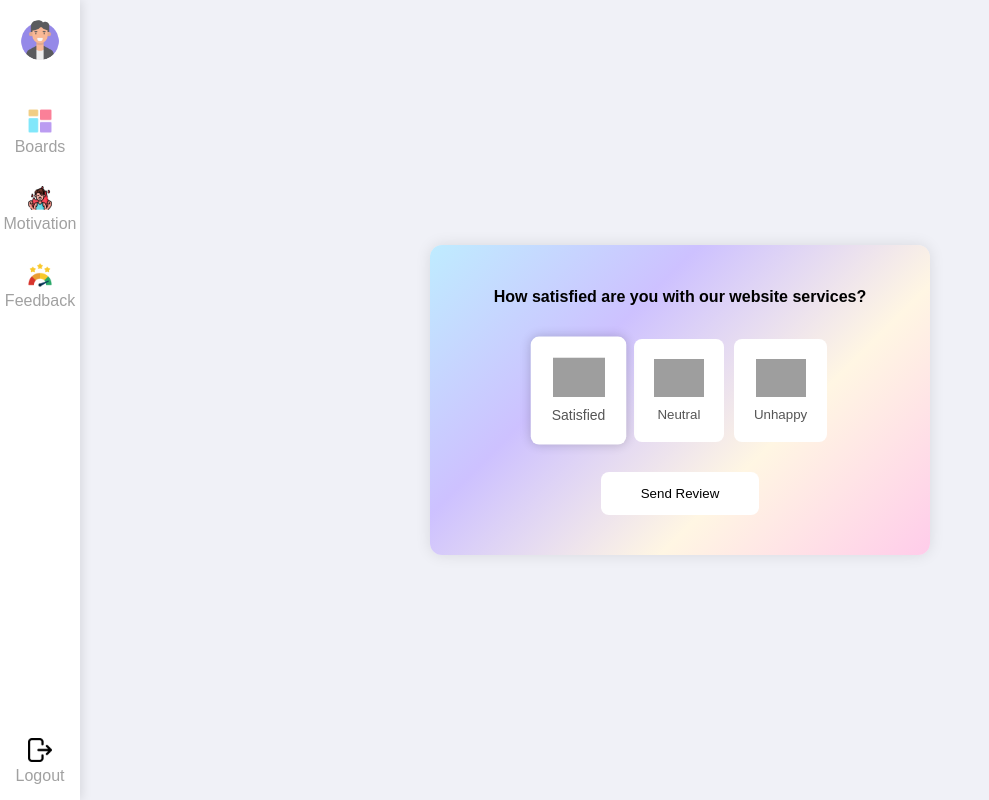
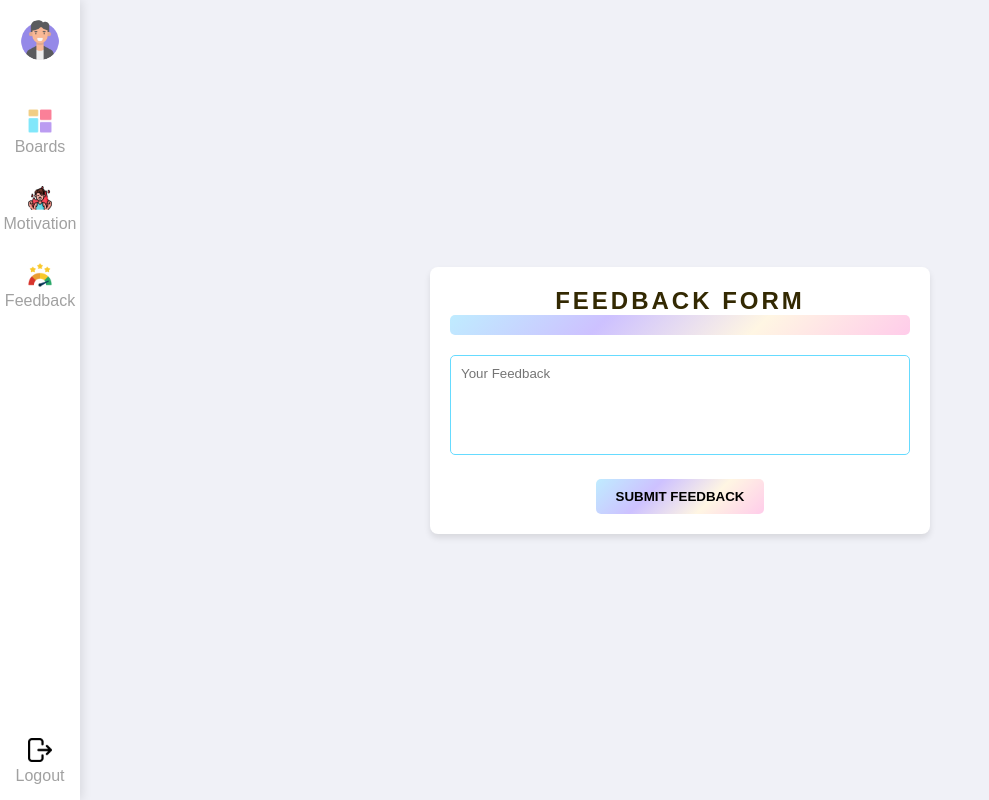
Before and after one commit to Sama-Ahmed-Salem/software-project, a PHP site: page /feedback.php in a window 1280 px wide. Shown: the whole page, without its empty margins (0-989 px from the left). Run offline with PHP 8.4, Linux system fonts and the light colour scheme; a user stored in the database is signed in; some libraries are stand-ins or nearby versions; grey boxes are pictures that could not be loaded.

Commit message:
backend for the feedback page

```diff
--- a/app/db/config.php
+++ b/app/db/config.php
@@ -1,3 +1,13 @@
 <?php
 session_start();
-$conn=mysqli_connect("localhost","root","","reglog");
+$host = 'localhost';  // Database host
+$username = 'root';   // Database username
+$password = '';       // Database password
+$dbname = 'reglog';  // Database name
+
+$conn = new mysqli($host, $username, $password, $dbname);
+
+if ($conn->connect_error) {
+    die("Connection failed: " . $conn->connect_error);
+}
+?>
--- a/app/model/user_class.php
+++ b/app/model/user_class.php
@@ -68,7 +68,30 @@ class User extends Model {
             return "Invalid username.";
         }
     }
+
+    public function submitFeedback($username, $feedback) {
+        if (empty($feedback)) {
+            return "Feedback cannot be empty.";
+        }
+
+        // Insert or update feedback into the database for the specific user
+        $query = "UPDATE tb_user SET feedback = ? WHERE name = ?";
+        $stmt = $this->conn->prepare($query);
+        $stmt->bind_param("ss", $feedback, $username);
+
+        if ($stmt->execute()) {
+
+        } else {
+
+        }
     }
+}
+
+
+
+
+
+
 
 
 ?>
--- a/public/css/feedback.css
+++ /dev/null
@@ -1,99 +0,0 @@
-@import url('https://fonts.googleapis.com/css?family=Montserrat&display=swap');
-
-body {
-  background-color: #BFECFF;
-  font-family: 'Montserrat', sans-serif;
-  display: flex;
-  align-items: center;
-  justify-content: center;
-  height: 100vh;
-  margin: 0;
-}
-
-.panel-container {
-  background: linear-gradient(135deg, #BFECFF, #CDC1FF, #FFF6E3, #FFCCEA);
-  box-shadow: 0 0 15px rgba(0, 0, 0, 0.1);
-  border-radius: 12px;
-  font-size: 100%;
-  display: flex;
-  flex-direction: column;
-  justify-content: center;
-  align-items: center;
-  text-align: center;
-  padding: 40px;
-  width: 90%;
-  max-width: 500px;
-  margin: auto;
-}
-
-.panel-container strong {
-  line-height: 24px;
-}
-
-.ratings-container {
-  display: flex;
-  margin: 30px 0;
-  gap: 10px;
-}
-
-.rating {
-  flex: 1;
-  cursor: pointer;
-  padding: 20px;
-  background-color: #FFFF; /* Light purple rating background */
-  border-radius: 8px;
-  transition: background-color 0.3s ease, transform 0.2s ease;
-  display: flex;
-  flex-direction: column;
-  align-items: center;
-}
-
-.rating:hover {
-  background-color: #FFFFFF; /* White background on hover */
-}
-
-.rating img {
-  width: 50px;
-}
-
-.rating small {
-  color: #555;
-  margin-top: 10px;
-}
-
-.rating.active {
-  background-color: #FFFFFF; /* Light pink active rating background */
-  box-shadow: 0 0 10px rgba(0, 0, 0, 0.2);
-  transform: scale(1.05);
-}
-
-.btn {
-  background-color: #fff; /* Light purple button background */
-  color: black;
-  border: 0;
-  border-radius: 8px;
-  padding: 14px 40px;
-  cursor: pointer;
-  transition: background-color 0.3s ease;
-}
-
-.btn:hover {
-  background-color: #FFFFFF; /* White background on hover */
-  color: black; /* Light purple text on hover */
-}
-
-.btn:focus {
-  outline: none;
-}
-
-.btn:active {
-  transform: scale(0.98);
-}
-
-/* Thank you message styling */
-.thank-you-message {
-  display: none; /* Hidden by default */
-  color: #555;
-  font-size: 1rem;
-  margin-top: 20px;
-}
--- a/public/feedback.php
+++ b/public/feedback.php
@@ -1,51 +1,115 @@
+<?php
+require '../app/db/config.php';
+require '../app/model/user_class.php';
+
+$user = new User($conn);
+
+if (!isset($_SESSION['username'])) {
+  echo "You must be logged in to submit feedback.";  // Send a user-friendly message if not logged in
+  exit;
+}
+
+$username = $_SESSION['username'];  // Get the logged-in user's username
+
+// Check if feedback is set in the POST data
+if (isset($_POST['feedback'])) {
+  $feedback = htmlspecialchars($_POST['feedback'], ENT_QUOTES, 'UTF-8');
+
+  // Call the submitFeedback method, passing the logged-in user's username and feedback
+  $message = $user->submitFeedback($username, $feedback);
+
+  // Return the message or redirect to another page with a success message
+  echo $message;  // You could redirect after this, if needed, or display a success message
+ // Send a message if feedback is empty or not set
+
+}
+?>
 <!DOCTYPE html>
 <html lang="en">
-  <head>
-    <meta charset="UTF-8" />
-    <meta name="viewport" content="width=device-width, initial-scale=1.0" />
-    <link
-      rel="stylesheet"
-      href="https://cdnjs.cloudflare.com/ajax/libs/font-awesome/5.14.0/css/all.min.css"
-      integrity="sha512-1PKOgIY59xJ8Co8+NE6FZ+LOAZKjy+KY8iq0G4B3CyeY6wYHN3yt9PW0XpSriVlkMXe40PTKnXrLnZ9+fkDaog=="
-      crossorigin="anonymous"
-    />
-    <link rel="stylesheet" href="../public/css/feedback.css">
-    <title>Let Us Know Your Feedback</title>
-  </head>
+<head>
+  <meta charset="UTF-8">
+  <meta name="viewport" content="width=device-width, initial-scale=1.0">
+  <title>Feedback Page</title>
+  <style>
+    body {
+      display: flex;
+      background-color: #f0f1f7;
+      margin: 0;
+    }
 
+    .feedback-container {
+      margin: auto;
+      padding: 20px;
+      max-width: 500px;
+      width: 100%;
+      background-color: #ffffff;
+      border-radius: 8px;
+      box-shadow: 0px 4px 6px rgba(0, 0, 0, 0.1);
+    }
 
-  <body>
+    h2 {
+      text-align: center;
+      color: #332902;
+      text-transform: uppercase;
+      letter-spacing: 3px;
+    }
+
+    .input_field {
+      margin: 20px 0;
+    }
+
+    textarea {
+      width: 100%;
+      padding: 10px;
+      border-radius: 5px;
+      border: 1px solid #66dbff;
+      resize: none;
+      height: 100px;
+    }
+
+    .btn {
+      text-align: center;
+    }
+
+    input[type="submit"] {
+      padding: 10px 20px;
+      background: linear-gradient(135deg, #BFECFF, #CDC1FF, #FFF6E3, #FFCCEA);
+      color: black;
+      text-transform: uppercase;
+      font-weight: bold;
+      border: none;
+      border-radius: 5px;
+      cursor: pointer;
+    }
+
+    #error_message {
+      margin-bottom: 20px;
+      background: linear-gradient(135deg, #BFECFF, #CDC1FF, #FFF6E3, #FFCCEA);
+      padding: 10px;
+      text-align: center;
+      font-size: 14px;
+      border-radius: 5px;
+    }
+  </style>
+</head>
+<body>
+  <!-- Include Dashboard -->
   <?php include '../app/views/dashboard.php'; ?>
 
-  <div id="panel" class="panel-container">
-      <strong>How satisfied are you with our website services?</strong>
-      <div class="ratings-container">
-        <div class="rating active">
-          <img
-            src="https://img.icons8.com/external-neu-royyan-wijaya/64/000000/external-emoji-neumojis-smiley-neu-royyan-wijaya-30.png"
-            alt="Satisfied"
-          />
-          <small>Satisfied</small>
-        </div>
-        <div class="rating">
-          <img
-            src="https://img.icons8.com/external-neu-royyan-wijaya/64/000000/external-emoji-neumojis-smiley-neu-royyan-wijaya-3.png"
-            alt="Neutral"
-          />
-          <small>Neutral</small>
-        </div>
-        <div class="rating">
-          <img
-            src="https://img.icons8.com/external-neu-royyan-wijaya/64/000000/external-emoji-neumojis-smiley-neu-royyan-wijaya-17.png"
-            alt="Unhappy"
-          />
-          <small>Unhappy</small>
-        </div>
+  <!-- Feedback Form -->
+  <div class="feedback-container">
+    <h2>Feedback Form</h2>
+    <div id="error_message"></div>
+    <form method="POST" id="feedbackForm" action="">
+      <div class="input_field">
+        <textarea id="feedback"  name="feedback" placeholder="Your Feedback"></textarea>
       </div>
-      <button class="btn" id="send">Send Review</button>
-      <p class="thank-you-message" id="thankYouMessage">Thank you for your feedback!</p>
-    </div>
+      <div class="btn">
+        <input type="submit" value="Submit Feedback">
+      </div>
+    </form>
+  </div>
+  <script src="../public/js/feedback.js"></script>
 
-    <script src="../public/js/feedback.js"></script>
-  </body>
+</body>
 </html>
--- a/public/js/feedback.js
+++ b/public/js/feedback.js
@@ -1,21 +1,17 @@
-const ratings = document.querySelectorAll('.rating');
-      const ratingsContainer = document.querySelector('.ratings-container');
-      const sendButton = document.getElementById('send');
-      const thankYouMessage = document.getElementById('thankYouMessage');
+function validate()
+{
+  var yourfeedback = document.getElementById("yourfeedback").value;
+  var error_message = document.getElementById("error_message");
 
-      ratingsContainer.addEventListener('click', (e) => {
-        if (e.target.closest('.rating')) {
-          removeActive(); // Remove active class from all
-          e.target.closest('.rating').classList.add('active'); // Add active to clicked rating
-        }
-      });
+  error_message.style.padding = "10px";
 
-      function removeActive() {
-        ratings.forEach((rating) => {
-          rating.classList.remove('active');
-        });
-      }
-
-      sendButton.addEventListener('click', () => {
-        thankYouMessage.style.display = 'block'; // Show thank you message
-      });
+  var text;
+  if(address.length <= 140)
+  {
+    text = "Please Enter More Than 140 Characters";
+    error_message.innerHTML = text;
+    return false;
+  }
+  alert("Form Submitted Successfully!");
+  return true;
+}
```
Also changed, not shown: public/login.php (+0 -7 lines), tb_user.sql (+7 -30 lines).
